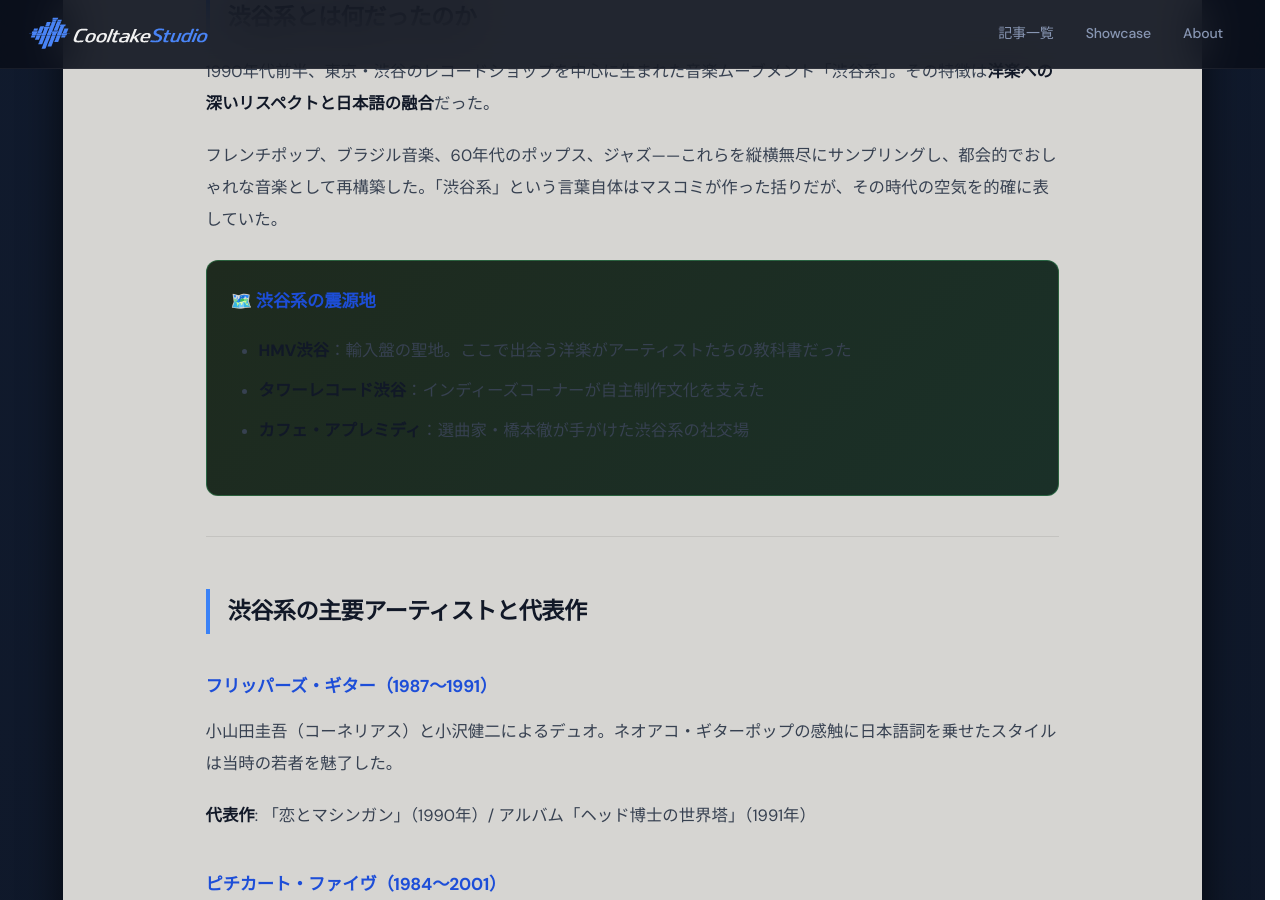
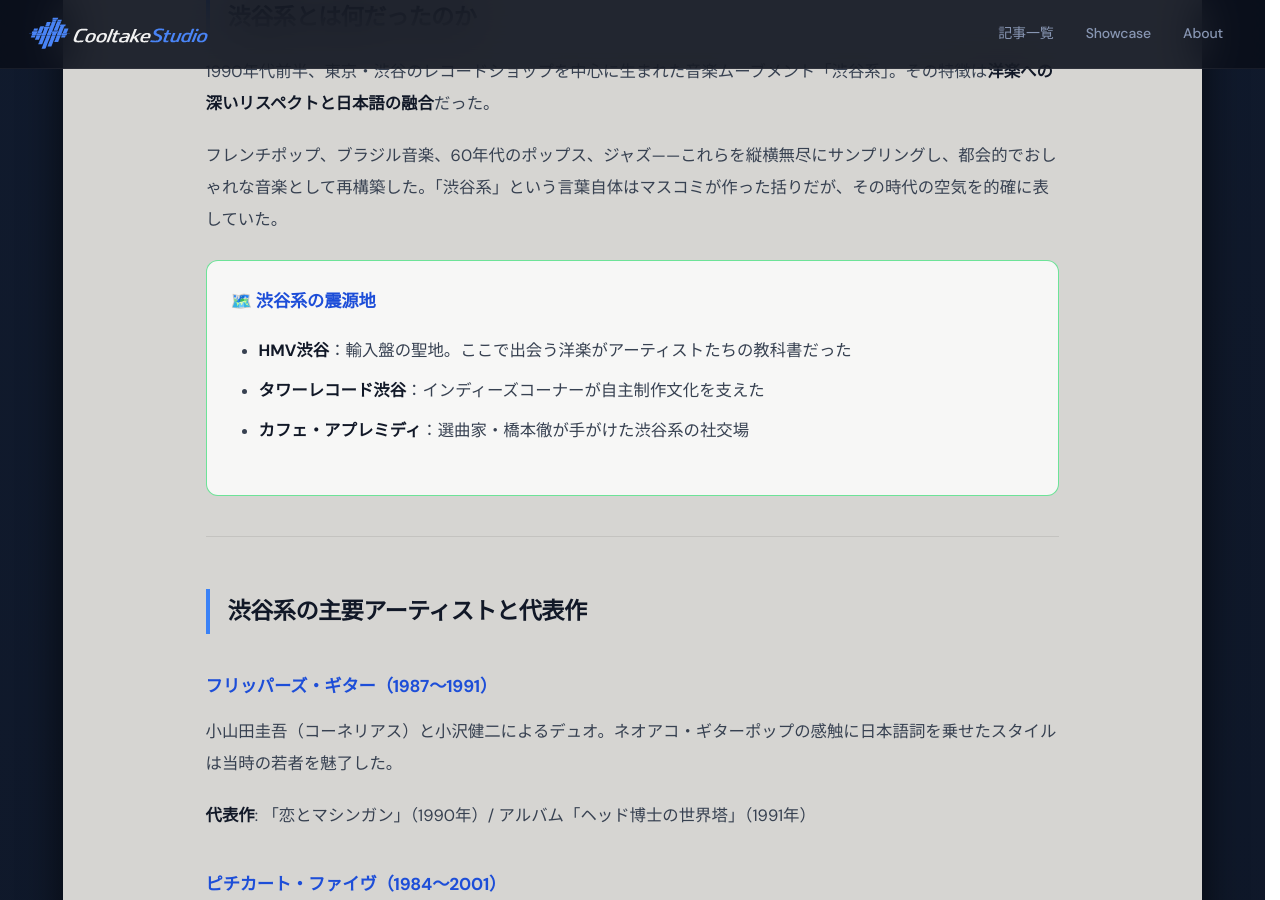
Before and after one commit to cooltake/cooltake-staging, a Jekyll site: the page built from _posts/2026-05-31-japan-music-10-shibuya-kei.md, in a window 1280 px wide and 900 px high, scrolled down 398 px. Built offline with Jekyll 4.4.1, drawn with Linux system fonts in a browser that asks for light colours; some web fonts are replaced.

Commit message:
fix: カラーボックス視認性改善（背景明度UP・文字色白系統一）

```diff
--- a/_posts/2026-05-31-japan-music-10-shibuya-kei.md
+++ b/_posts/2026-05-31-japan-music-10-shibuya-kei.md
@@ -14,8 +14,8 @@
 
 フレンチポップ、ブラジル音楽、60年代のポップス、ジャズ——これらを縦横無尽にサンプリングし、都会的でおしゃれな音楽として再構築した。「渋谷系」という言葉自体はマスコミが作った括りだが、その時代の空気を的確に表していた。
 
-<div style="background:linear-gradient(135deg,#1e2a1e,#1a3028);border-radius:12px;padding:1.5rem;margin:1.5rem 0;border:1px solid rgba(74,222,128,.3);">
-<h3 style="color:#86efac;margin-top:0;">🗺️ 渋谷系の震源地</h3>
+<div style="background:rgba(255,255,255,0.8);border-radius:12px;padding:1.5rem;margin:1.5rem 0;border:1px solid rgba(74,222,128,0.8);">
+<h3 style="color:#bbf7d0;margin-top:0;">🗺️ 渋谷系の震源地</h3>
 <ul style="color:#e2e8f0;">
 <li><strong>HMV渋谷</strong>：輸入盤の聖地。ここで出会う洋楽がアーティストたちの教科書だった</li>
 <li><strong>タワーレコード渋谷</strong>：インディーズコーナーが自主制作文化を支えた</li>
@@ -81,8 +81,8 @@
 
 ## 渋谷系・J-R&Bが使った機材
 
-<div style="background:linear-gradient(135deg,#1e1e2e,#252535);border-radius:12px;padding:1.5rem;margin:1.5rem 0;border:1px solid rgba(148,163,184,.15);">
-<h3 style="color:#93c5fd;margin-top:0;">🎛️ 時代の機材</h3>
+<div style="background:rgba(255,255,255,0.8);border-radius:12px;padding:1.5rem;margin:1.5rem 0;border:1px solid rgba(148,163,184,0.8);">
+<h3 style="color:#bfdbfe;margin-top:0;">🎛️ 時代の機材</h3>
 <ul style="color:#e2e8f0;">
 <li><strong>Roland MC-303 Groovebox</strong>（1996年）: 渋谷系クリエイターに人気のオールインワン制作マシン</li>
 <li><strong>Akai MPC3000</strong>（1994年）: J-R&Bビートメイクの定番サンプラー</li>
```
